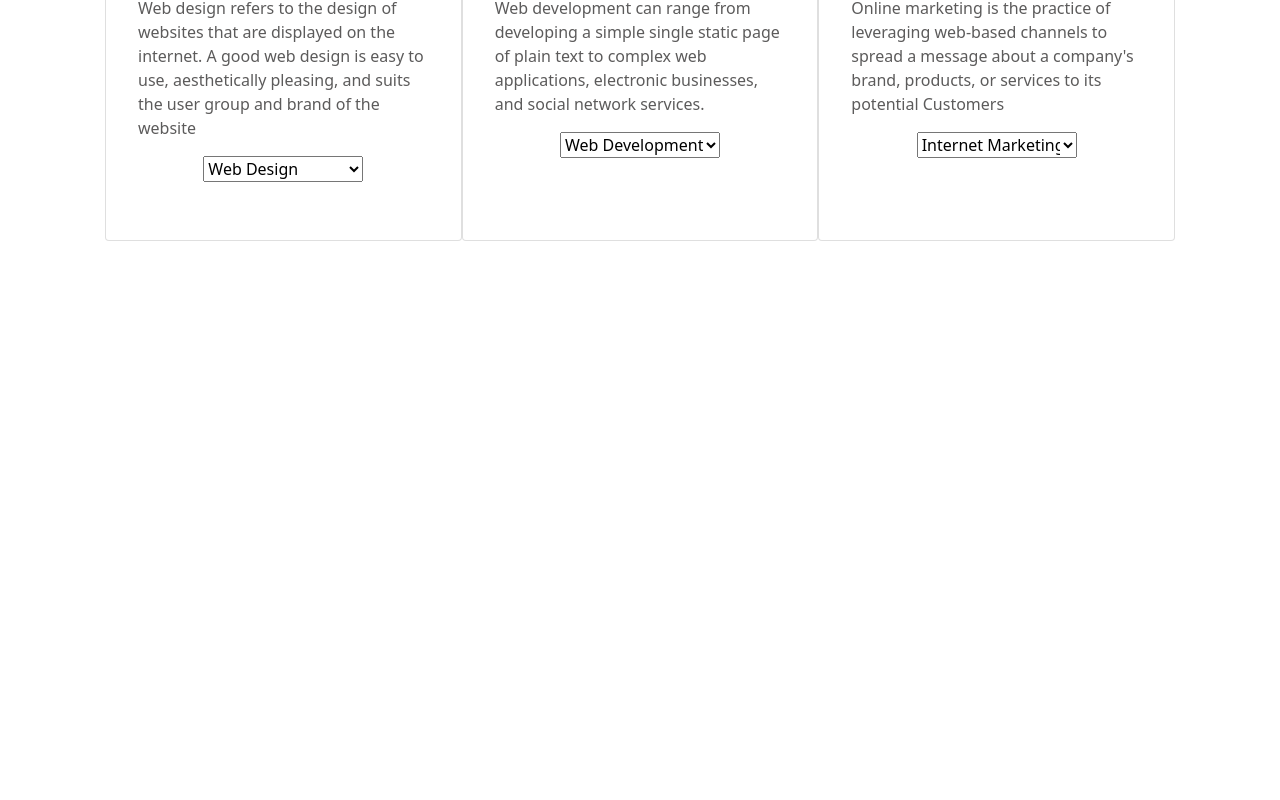
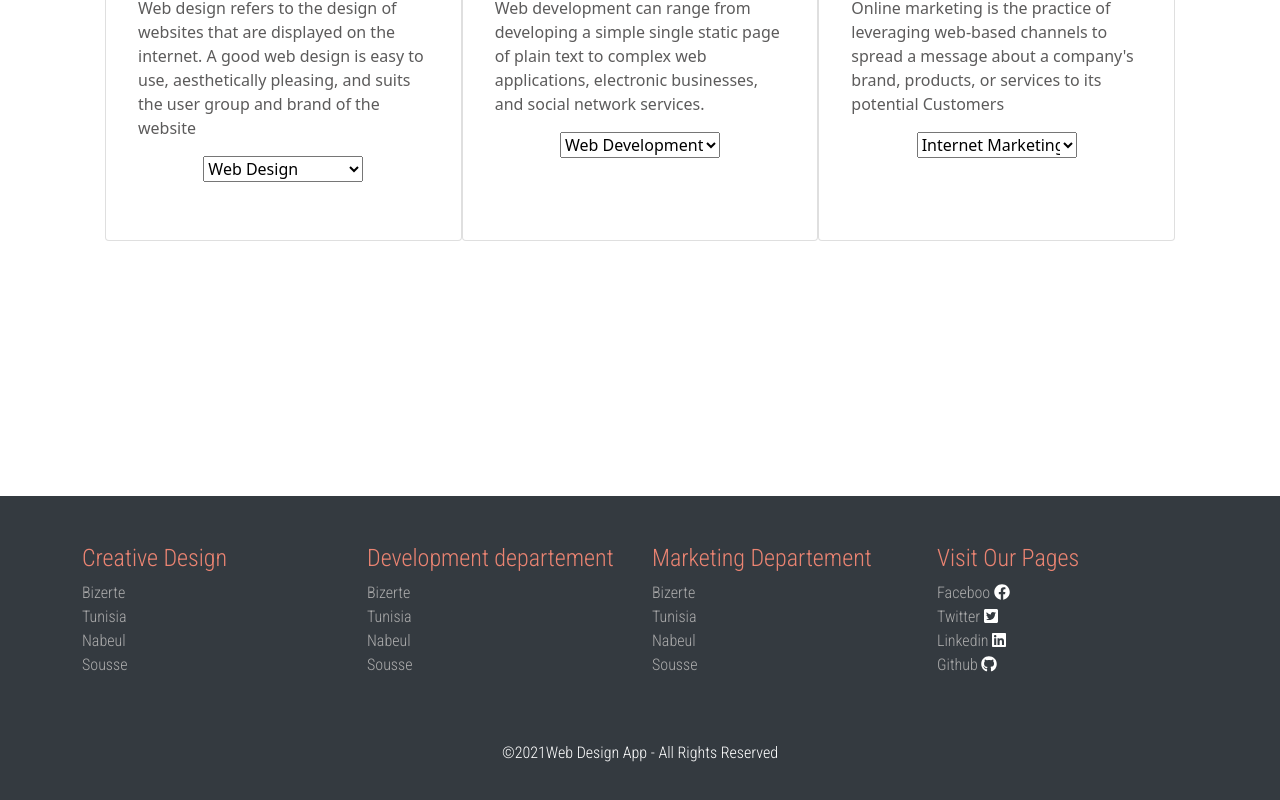
Before and after one commit to RIHAB2021-CH/CHECKPOINT_REACT_BOOTSTRAP, a React (Create React App) app: page / in a window 1280 px wide. Shown: the part 1530-2330 px from the top of the page. Before the commit the page ends 2026 px from the top, so only its background shows below. Built offline with nearby package versions, Linux system fonts and the light colour scheme.

Commit message:
footer first

```diff
--- a/package.json
+++ b/package.json
@@ -4,6 +4,7 @@
   "private": true,
   "dependencies": {
     "@fortawesome/fontawesome-svg-core": "^1.2.35",
+    "@fortawesome/free-brands-svg-icons": "^5.15.3",
     "@fortawesome/free-solid-svg-icons": "^5.15.3",
     "@fortawesome/react-fontawesome": "^0.1.14",
     "@testing-library/jest-dom": "^5.12.0",
@@ -15,6 +16,7 @@
     "react-particles-js": "^3.4.1",
     "react-scripts": "4.0.3",
     "react-typed": "^1.2.0",
+    "styled-components": "^5.3.0",
     "web-vitals": "^1.1.2"
   },
   "scripts": {
--- a/src/App.css
+++ b/src/App.css
@@ -4,9 +4,11 @@
   --primary-white:#fff;
   --primary-orange:#eb8472;
   --primary-dark:rgba(255,255,255,0);
-
-  --primary-red:#ef4035;
-  --primary-hover-red:#F33501;
+  --mainDark:#343a40;
+  --maingrey:rgba(109,109,109);
+  --mainlightgrey:rgba(172,172,172);
+  --mainwhite:#fff;
+  --mainblue:#007bff;
 }
 body{
   font-family: "Roboto Condensed" ,sans-serif;
--- a/src/App.js
+++ b/src/App.js
@@ -1,10 +1,10 @@
 import "./App.css";
 import "bootstrap/dist/css/bootstrap.min.css";
-
 import Navbar from "./Components/Navbar.js";
 import Header from "./Components/header.js";
 import Intro from "./Components/Intro.js";
 import Cards from "./Components/Cards.js";
+import Footer from "./Components/footer.js";
 function App() {
   return (
     <>
@@ -13,6 +13,7 @@ function App() {
     <Header/>
     <Intro/>
     <Cards />
+    <Footer />
     </>
 
   );
--- a/src/Components/Intro.js
+++ b/src/Components/Intro.js
@@ -6,10 +6,10 @@ const Intro = () => {
   return (
     <div classname="container-intro">
       <img src={mylogo} alt="logo..." className="logo" />
-      <h1 className="title-about">We are your confident partener</h1>
+      <h1 className="title-about">We are your confident partner</h1>
       <div className="description">
         <p>
-        Web Design is a tunisian registered web design company based in Tunis,Tunisia. Established in 2021 our company provides web design and development services to customers in Tunisia .
+        Web Design is a tunisian registered web design company based in Tunisia. Established in 2021 our company provides web design and development services to customers in Tunisia .
         </p>
         <p>
         Whether you're just starting out on a new business venture or your company is already well established we are happy to provide you with the design, development and online marketing services that your business requires.
--- /dev/null
+++ b/src/Components/footer.js
@@ -0,0 +1,102 @@
+import React from "react";
+import { unstable_renderSubtreeIntoContainer } from "react-dom/cjs/react-dom.development";
+import Styled from "styled-components";
+import { FontAwesomeIcon } from "@fortawesome/react-fontawesome";
+import { faFacebook } from "@fortawesome/free-brands-svg-icons";
+import { faTwitterSquare } from "@fortawesome/free-brands-svg-icons";
+import { faLinkedin } from "@fortawesome/free-brands-svg-icons";
+import { faGithub } from "@fortawesome/free-brands-svg-icons";
+
+function footer() {
+    return (
+    <FooterContainer className="main-footer">
+<div className="footer-middle">
+        <div className="container">
+            <div className="row">
+                {/* column-1 */}
+                <div className="col-md-3 col-sm-6">
+                    <h4>
+                    Creative Design
+                    </h4>
+                    <ul className="list-unstyled">
+                        <li><a href="#">Bizerte</a></li>
+                        <li><a href="#">Tunisia</a></li>
+                        <li><a href="#">Nabeul</a></li>
+                        <li><a href="#">Sousse</a></li>
+                    </ul>
+                </div>
+                {/* column-2 */}
+                <div className="col-md-3 col-sm-6">
+                    <h4>
+                    Development departement
+                    </h4>
+                    <ul className="list-unstyled">
+                    <li><a href="#">Bizerte</a></li>
+                        <li><a href="#">Tunisia</a></li>
+                        <li><a href="#">Nabeul</a></li>
+                        <li><a href="#">Sousse</a></li>
+                    </ul>
+                </div>
+                {/* column-3 */}
+                <div className="col-md-3 col-sm-6">
+                    <h4>
+                    Marketing Departement
+                    </h4>
+                    <ul className="list-unstyled">
+                    <li><a href="#">Bizerte</a></li>
+                        <li><a href="#">Tunisia</a></li>
+                        <li><a href="#">Nabeul</a></li>
+                        <li><a href="#">Sousse</a></li>
+                    </ul>
+                </div>
+                {/* column-4 */}
+                <div className="col-md-3 col-sm-6">
+                    <h4>
+                        Visit Our Pages
+                    </h4>
+                    <ul className="list-unstyled">
+                    <li><a href="#">Faceboo</a> <FontAwesomeIcon icon={faFacebook} /> </li>
+                        <li><a href="#">Twitter </a> <FontAwesomeIcon icon={faTwitterSquare} /></li>
+                        <li><a href="#">Linkedin </a><FontAwesomeIcon icon={faLinkedin } /></li>
+                        <li><a href="#">Github </a><FontAwesomeIcon icon={faGithub} /></li>
+                    </ul>
+                </div>
+            </div>
+            {/* footer bottom:: */}
+            <div className="footer-bottom">
+                <p className="text-xs-center">
+                    &copy;{new Date().getFullYear()}Web Design App - All Rights Reserved
+                </p>
+            </div>
+        </div>
+      </div>
+    </FooterContainer>
+    )
+}
+
+export default footer;
+
+const  FooterContainer =Styled.footer`
+.footer-middle{
+background:var(--mainDark);
+padding-top:3rem;
+color:var(--mainwhite);
+font-family: "Roboto Condensed" ,sans-serif;
+}
+.footer-bottom{
+    padding-top:3rem;
+    padding-bottom:2rem;
+    display:flex;
+    justify-content:center;
+    align-items:center;
+}
+
+ul li a{color:var(--mainlightgrey);
+text-decoration:none;}
+ul li a:hover{color:var(--primary-orange);
+    text-decoration:underline;
+
+}
+h4{color:var(--primary-orange);}
+
+`;
```
Also changed, not shown: 1 other file (tests, documents, lock files or other folders).
